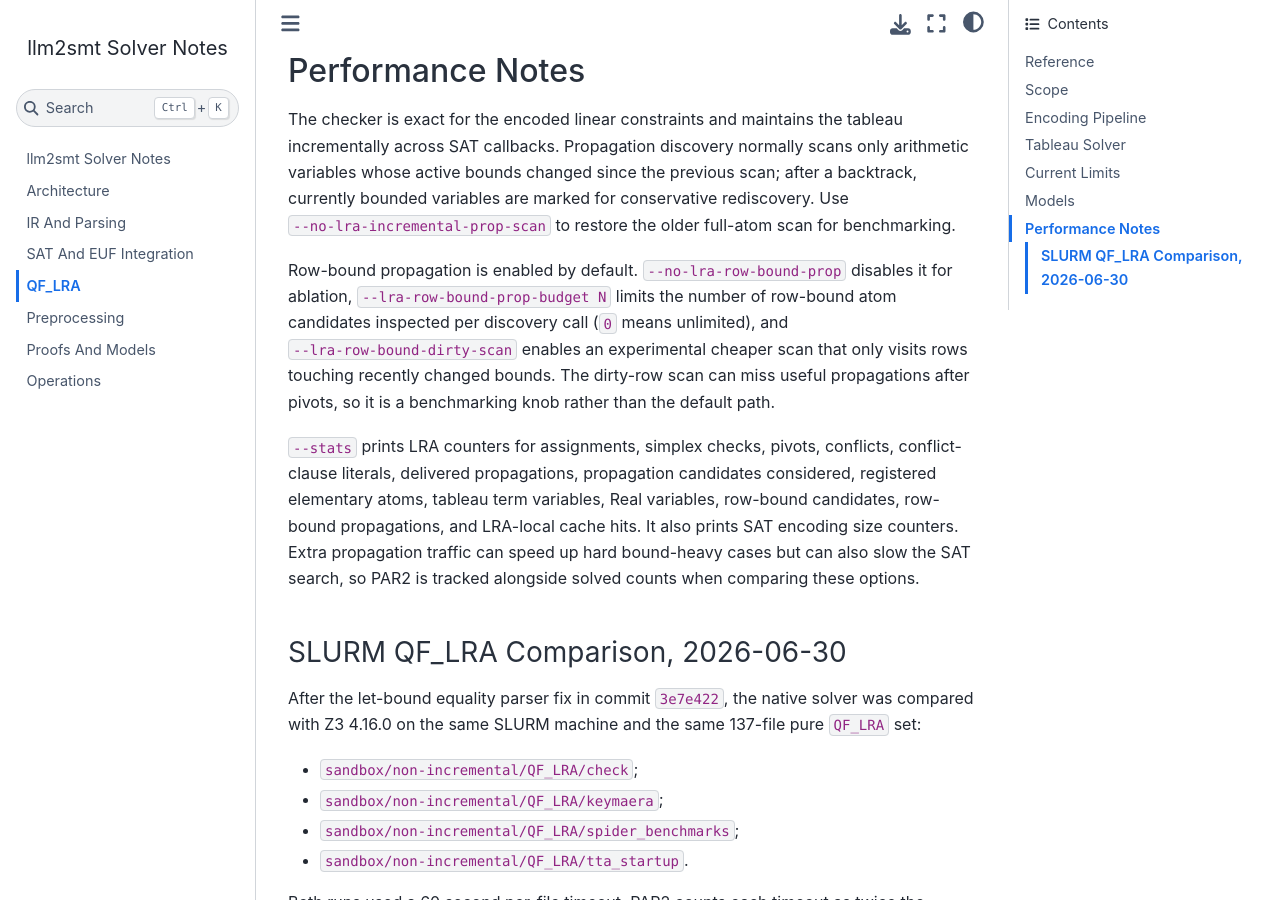
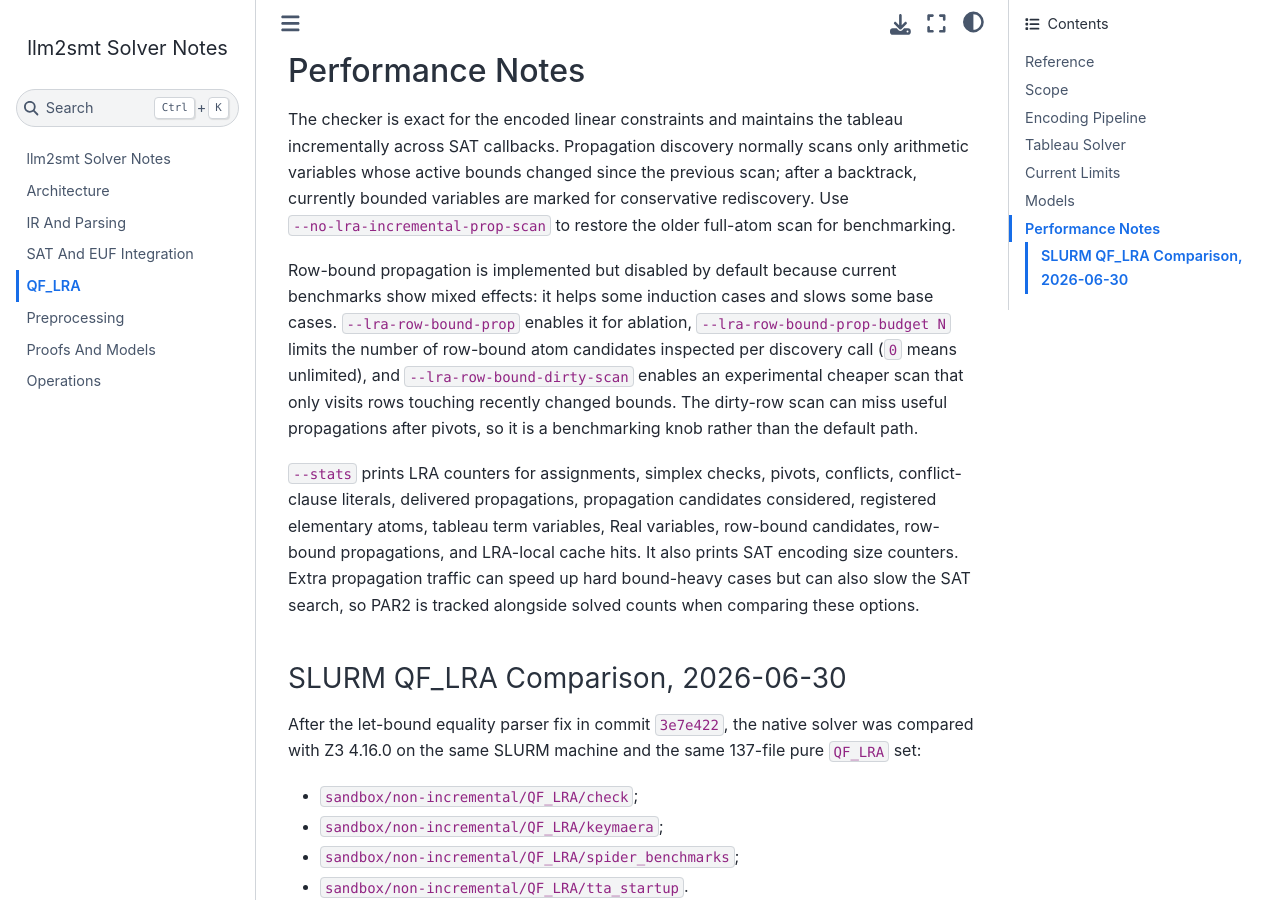
Before and after one commit to MikolasJanota/llm2smt, a Jupyter Book: the page built from docs/qf-lra.md, in a window 1280 px wide and 900 px high, scrolled down 3321 px. Built offline with Jupyter Book 1.0.4 settings and Sphinx 7.4.7 and the Sphinx Book theme 1.1.4, drawn with Linux system fonts in a browser that asks for light colours.

Commit message:
Make LRA row-bound propagation opt-in

```diff
--- a/docs/qf-lra.md
+++ b/docs/qf-lra.md
@@ -136,9 +136,11 @@ after a backtrack, currently bounded variables are marked for conservative
 rediscovery. Use `--no-lra-incremental-prop-scan` to restore the older full-atom
 scan for benchmarking.
 
-Row-bound propagation is enabled by default. `--no-lra-row-bound-prop` disables
-it for ablation, `--lra-row-bound-prop-budget N` limits the number of row-bound
-atom candidates inspected per discovery call (`0` means unlimited), and
+Row-bound propagation is implemented but disabled by default because current
+benchmarks show mixed effects: it helps some induction cases and slows some base
+cases. `--lra-row-bound-prop` enables it for ablation,
+`--lra-row-bound-prop-budget N` limits the number of row-bound atom candidates
+inspected per discovery call (`0` means unlimited), and
 `--lra-row-bound-dirty-scan` enables an experimental cheaper scan that only
 visits rows touching recently changed bounds. The dirty-row scan can miss useful
 propagations after pivots, so it is a benchmarking knob rather than the default
```
Also changed, not shown: docs/architecture.md (+1 -0 lines), 4 other files.
